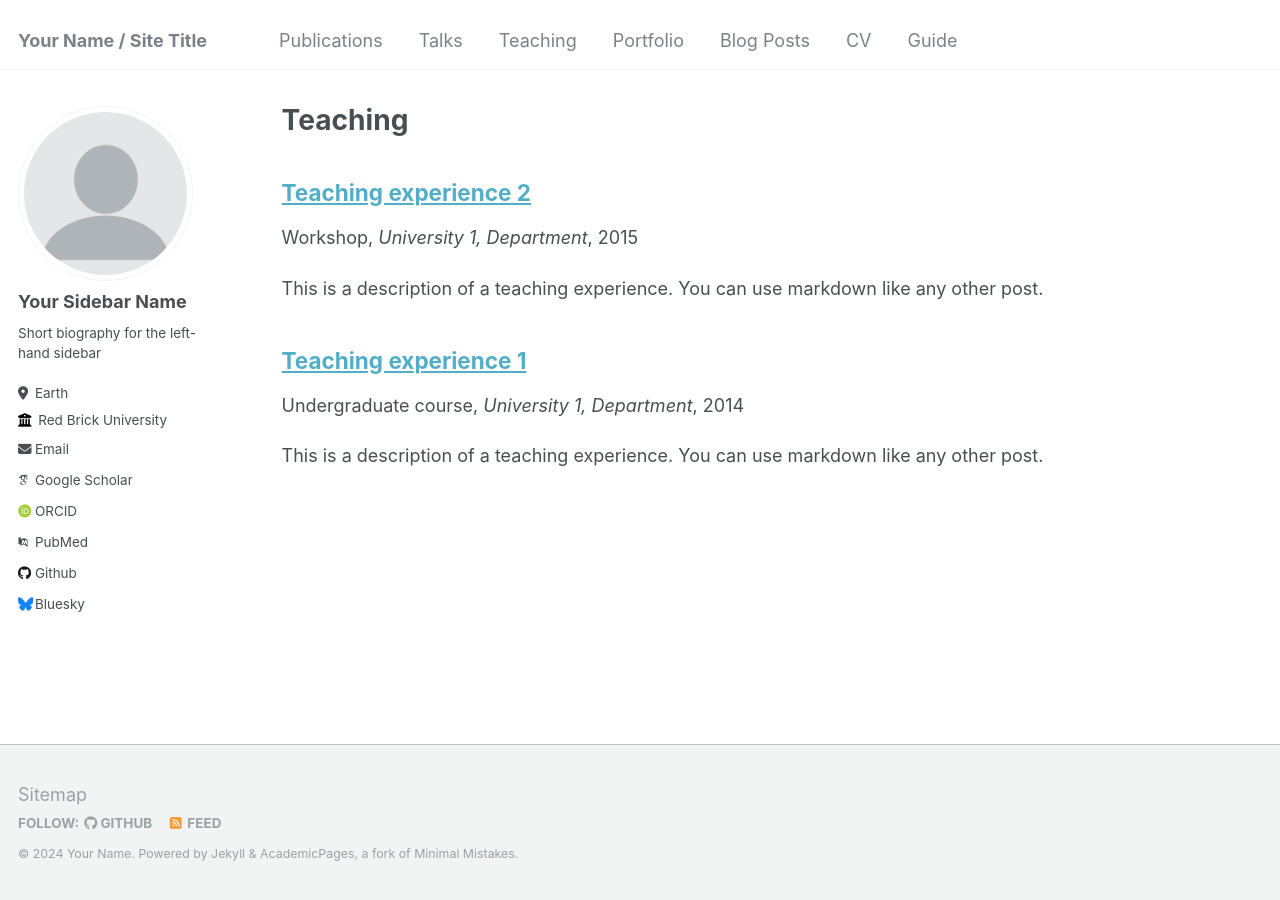
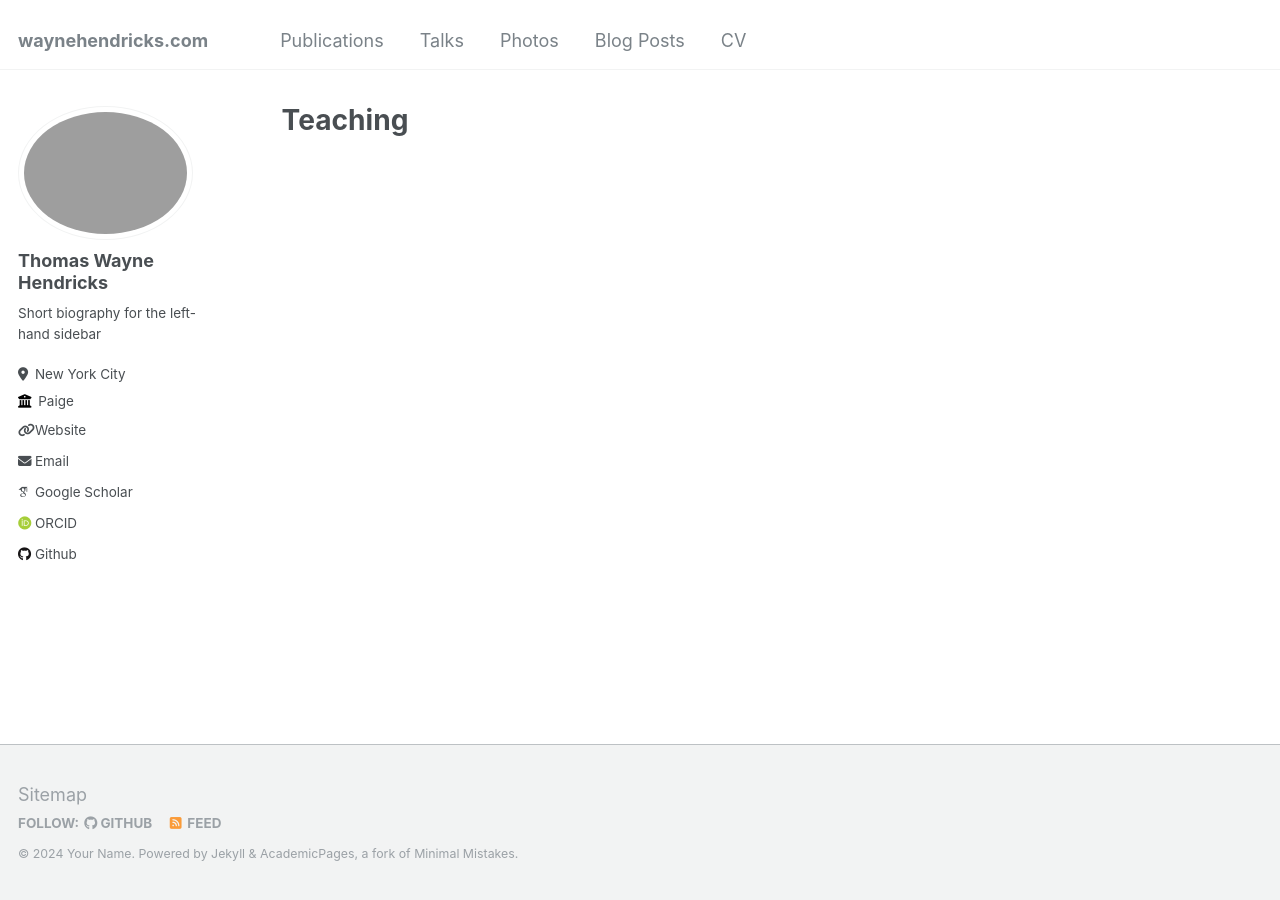
Before and after one commit to twh/twh.github.io, a Jekyll site: the page built from _pages/teaching.html, in a window 1280 px wide. Built offline with Jekyll 4.4.1, drawn with Linux system fonts in a browser that asks for light colours; some web fonts are replaced.

Commit message:
first modification

```diff
--- a/_config.yml
+++ b/_config.yml
@@ -8,7 +8,7 @@
 
 # Basic Site Settings
 locale                   : "en-US"
-title                    : "Your Name / Site Title"
+title                    : "waynehendricks.com"
 title_separator          : "-"
 name                     : &name "Your Name"
 description              : &description "personal description"
@@ -21,33 +21,33 @@ repository               : "academicpages/academicpages.github.io"
 #               Additional customization can be done by editing /_includes/author-profile.html
 author:
   # Biographic information
-  avatar           : "profile.png"
-  name             : "Your Sidebar Name"
+  avatar           : "headshot.png"
+  name             : "Thomas Wayne Hendricks"
   pronouns         : # example: "she/her"
   bio              : "Short biography for the left-hand sidebar"
-  location         : "Earth"
-  employer         : "Red Brick University"
-  uri              : # URL
-  email            : "none@example.org"
+  location         : "New York City"
+  employer         : "Paige"
+  uri              : "https://paige.ai"
+  email            : "waynehendricks (at) protonmail dot com"
 
   # Academic websites
-  arxiv            : # URL - Update with the correct link to your profile
-  googlescholar    : "https://scholar.google.com/citations?user=PS_CX0AAAAAJ"
+  arxiv            : # ""
+  googlescholar    : "https://scholar.google.com/citations?hl=en&user=R2H2QjwAAAAJ"
   impactstory      : # URL
-  orcid            : "http://orcid.org/yourorcidurl"
-  pubmed           : "https://www.ncbi.nlm.nih.gov/pubmed/?term=john+snow"
+  orcid            : "https://orcid.org/0000-0001-9111-8968"
+  pubmed           : #"https://www.ncbi.nlm.nih.gov/pubmed/?term=john+snow"
   researchgate     : # URL
 
   # Repositories and software development
   bitbucket        : # Username - Update with your username on the site
   codepen          : # Username
   dribbble         : # Username
-  github           : "academicpages"
+  github           : "twh"
   kaggle           : # Username
   stackoverflow    : # User number or user number and name (i.e., use "1" or "1/jeff-atwood")
 
   # Social media
-  bluesky          : "bsky.app" # Replace this with you Bluesky username
+  bluesky          : #"bsky.app" # Replace this with you Bluesky username
   facebook         : # Username
   flickr           : # Username
   foursquare       : # Username
--- a/_data/navigation.yml
+++ b/_data/navigation.yml
@@ -6,17 +6,11 @@ main:
   - title: "Talks"
     url: /talks/
 
-  - title: "Teaching"
-    url: /teaching/
-
-  - title: "Portfolio"
-    url: /portfolio/
+  - title: "Photos"
+    url: /photos/
 
   - title: "Blog Posts"
-    url: /year-archive/
+    url: /posts/
 
   - title: "CV"
     url: /cv/
-
-  - title: "Guide"
-    url: /markdown/
--- a/_teaching/2014-spring-teaching-1.md
+++ /dev/null
@@ -1,20 +0,0 @@
----
-title: "Teaching experience 1"
-collection: teaching
-type: "Undergraduate course"
-permalink: /teaching/2014-spring-teaching-1
-venue: "University 1, Department"
-date: 2014-01-01
-location: "City, Country"
----
-
-This is a description of a teaching experience. You can use markdown like any other post.
-
-Heading 1
-======
-
-Heading 2
-======
-
-Heading 3
-======
--- a/_teaching/2015-spring-teaching-2.md
+++ /dev/null
@@ -1,20 +0,0 @@
----
-title: "Teaching experience 2"
-collection: teaching
-type: "Workshop"
-permalink: /teaching/2015-spring-teaching-1
-venue: "University 1, Department"
-date: 2015-01-01
-location: "City, Country"
----
-
-This is a description of a teaching experience. You can use markdown like any other post.
-
-Heading 1
-======
-
-Heading 2
-======
-
-Heading 3
-======
```
Also changed, not shown: _photos/photos-1.md (renamed from _portfolio/portfolio-1.md), _photos/photos-2.html (renamed from _portfolio/portfolio-2.html).
